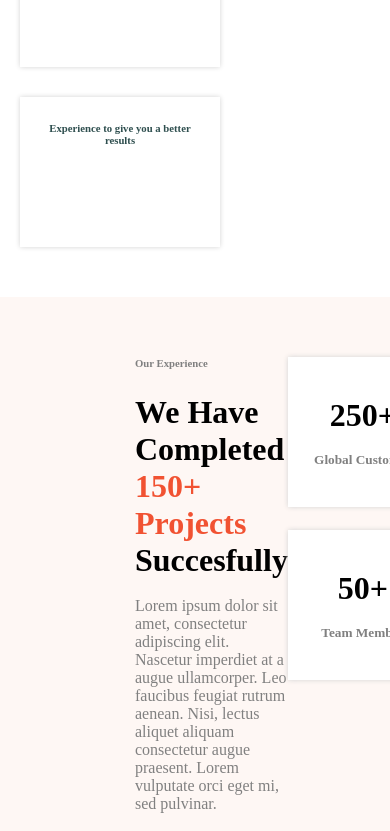
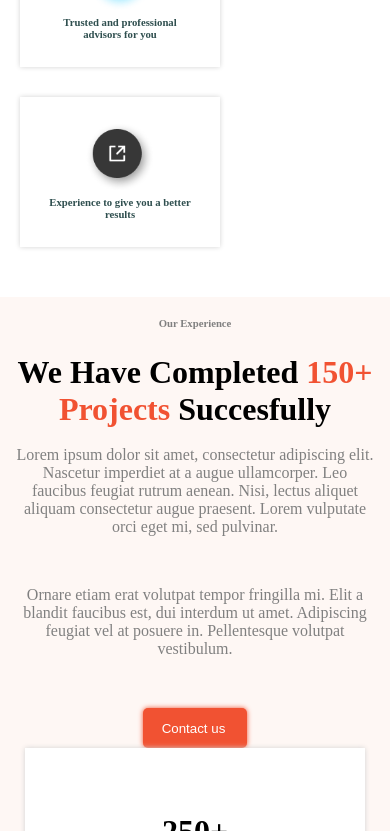
Before and after one commit to AnuvrindaJoshi/react-project-1, a React (Create React App) app: page / in a window 390 px wide. Shown: the part 2353-3184 px from the top of the page. Built offline with nearby package versions, Linux system fonts and the light colour scheme.

Commit message:
refactoring and started responsive ui for mobile

```diff
--- a/src/AboutCard.js
+++ b/src/AboutCard.js
@@ -1,9 +1,8 @@
-import doc from './icons/doc.png';
-
 function AboutCard(props){
     return (
         <>
         <div className='about-card'>
+            <img src={props.about.img} height={70} width={70}/>
 
             <h6>{props.about.title}</h6>
         </div>
--- a/src/App.js
+++ b/src/App.js
@@ -8,19 +8,17 @@
 import SectionFive from './SectionFive';
 import SectionSix from './SectionSix';
 import Footer from './Footer';
-import Section from './data/Section';
 import Blog from './data/Blog';
 
 
 function App() {
-  const[section,setSection]=useState(Section);
   const[blog, setBlog]=useState(Blog);
 
   return (
    <>
    <Navigationbar/>
    <Sectionone/>
-   <Sectiontwo child={section}/>
+   <Sectiontwo/>
    <Sectionthree/>
    <SectionFour/>
    <SectionFive five={blog}/>
--- a/src/Sectiontwo.js
+++ b/src/Sectiontwo.js
@@ -1,10 +1,13 @@
+import { useState } from 'react';
+
 import AboutCard from './AboutCard';
+import AboutUs from './data/AboutUs';
 import about from './Images/about.png';
 
 function Sectiontwo(props){
-if(!props.child || props.child.length === 0){
-  return <p>No data found</p>
-}
+const[aboutus, setAboutus]=useState(AboutUs);
+
+
 return(
 <>
 <div className="sec-two">
@@ -23,7 +26,7 @@
 
 
 {
-  props.child.map((val)=>(
+  aboutus.map((val)=>(
 
     <AboutCard about={val}/>
 
@@ -38,4 +41,5 @@
 )
 }
 
+
 export default Sectiontwo;
--- /dev/null
+++ b/src/data/AboutUs.js
@@ -0,0 +1,31 @@
+import doc from '../icons/doc.png';
+import setting from '../icons/settings.png';
+import next from '../icons/next.png';
+import share from '../icons/share.png';
+
+
+const AboutUs=[
+    {
+        id:1 ,
+        img: doc ,
+        title:'World leader in consulting and finance'
+    },
+    {
+        id: 2,
+        img: next ,
+        title:'A focused team with a specialized skill'
+    },
+    {
+        id: 3,
+        img: setting,
+        title:'Trusted and professional advisors for you'
+    },
+    {
+        id: 4,
+        img: share,
+        title:'Experience to give you a better results'
+    }
+]
+
+
+export default AboutUs;
--- a/src/data/Section.js
+++ /dev/null
@@ -1,18 +0,0 @@
-const Section=[{
-    id:1,
-    title:'World leader in consulting and finance'
-},
-{
-    id:2,
-    title:'A focused team with a specialized skill'
-},
-{
-    id:3,
-    title:'Trusted and professional advisors for you'
-},
-{
-    id:4,
-    title:'Experience to give you a better results'
-}]
-
-export default Section;
--- a/src/index.css
+++ b/src/index.css
@@ -346,6 +346,22 @@
       display: flex;
       flex-direction: column;
     }
+    .sec-three{
+      padding: 20px 16px;
+      display: flex;
+      flex-direction: column;
+      align-items: center;
+      text-align: center;
+    }
+    .sec-three .people-flex{
+      display: flex;
+      flex-direction: column;
+    }
+    .sec-three-cards{
+      height: 200px;
+      width: 340px;
+    }
+
 
 
 }
```
